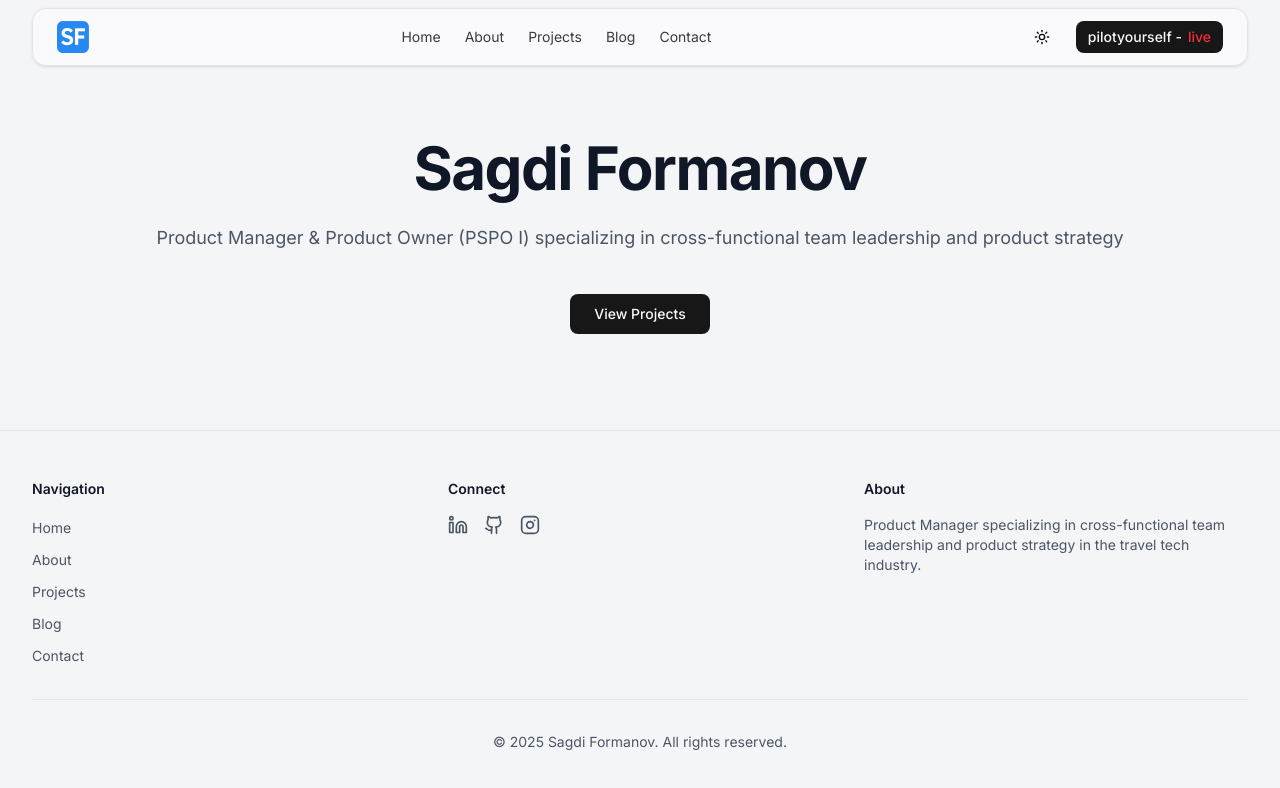
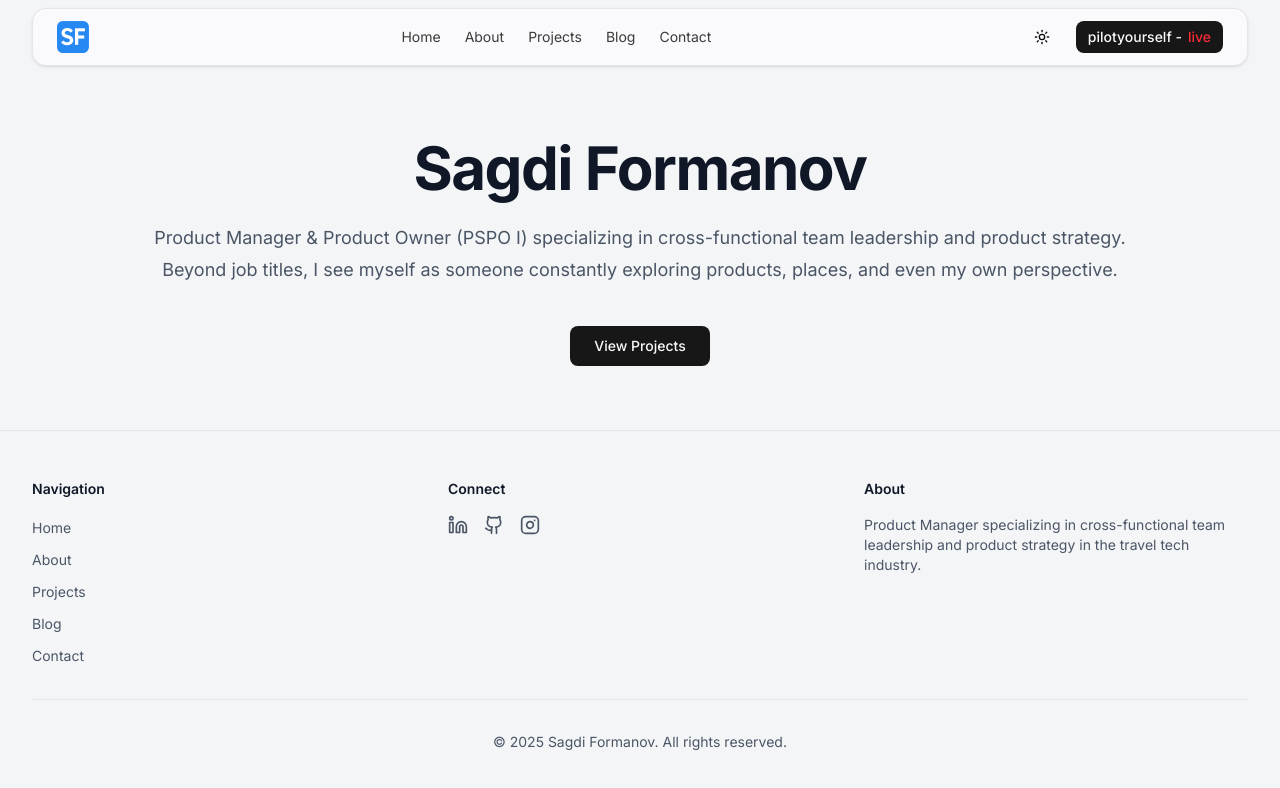
Before and after one commit to sagdish/sagdi-portfolio, a Next.js app: page / in a window 1280 px wide. Shown: the top 788 px of the page. Built offline with nearby package versions, Linux system fonts and the light colour scheme.

Commit message:
tweak main description

```diff
--- a/src/app/page.tsx
+++ b/src/app/page.tsx
@@ -10,7 +10,9 @@ export default function Home() {
         </h1>
         <p className="mt-6 text-lg leading-8 text-gray-600 dark:text-gray-300">
           Product Manager & Product Owner (PSPO I) specializing in
-          cross-functional team leadership and product strategy
+          cross-functional team leadership and product strategy.
+          <br /> Beyond job titles, I see myself as someone constantly exploring
+          products, places, and even my own perspective.
         </p>
         <div className="mt-10 flex items-center justify-center gap-x-6">
           <Button asChild size="lg">
```
